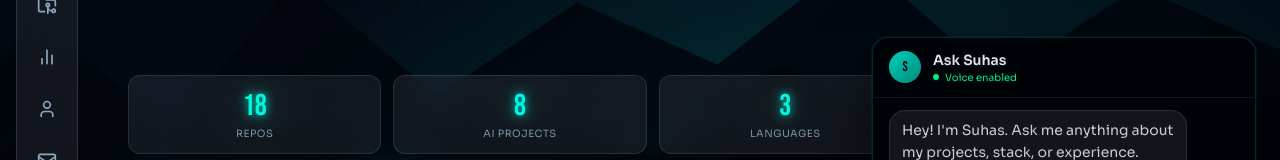
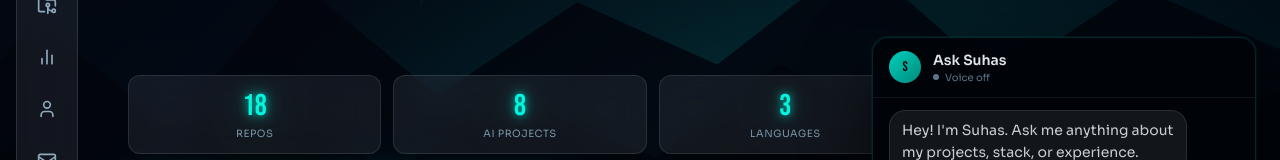
Before and after one commit to Suhas-123-cell/portfolio, a React (Vite) app: page / in a window 1280 px wide. Both pictures are taken after a click on the button "Ask Suhas". Shown: the part 343-503 px from the top of the page. Built offline with nearby package versions, Linux system fonts and the light colour scheme.

Commit message:
add voice on/off toggle (default off), gate TTS behind it

```diff
--- a/src/components/ChatWidget.tsx
+++ b/src/components/ChatWidget.tsx
@@ -36,6 +36,7 @@ export default function ChatWidget() {
   const [input, setInput] = useState('')
   const [loading, setLoading] = useState(false)
   const [listening, setListening] = useState(false)
+  const [voiceEnabled, setVoiceEnabled] = useState(false)
   const bottomRef = useRef<HTMLDivElement>(null)
   const inputRef = useRef<HTMLInputElement>(null)
   // eslint-disable-next-line @typescript-eslint/no-explicit-any
@@ -78,10 +79,10 @@ export default function ChatWidget() {
       setMessages(prev => [...prev, {
         role: 'assistant',
         content: reply,
-        audioLoading: true,
+        audioLoading: voiceEnabled,
       }])
 
-      fetchTTS(reply).then(url => {
+      if (voiceEnabled) fetchTTS(reply).then(url => {
           setMessages(prev => prev.map((m, i) =>
             i === assistantIndex ? { ...m, audioUrl: url ?? undefined, audioLoading: false } : m
           ))
@@ -199,12 +200,16 @@ export default function ChatWidget() {
                 <div className="text-sm font-sora font-semibold" style={{ color: 'oklch(92% 0.01 240)' }}>
                   Ask Suhas
                 </div>
-                <div className="text-[10px] font-sora flex items-center gap-1.5"
-                  style={{ color: 'oklch(83% 0.22 155)' }}>
+                <button
+                  onClick={() => setVoiceEnabled(v => !v)}
+                  className="text-[10px] font-sora flex items-center gap-1.5 cursor-pointer"
+                  style={{ color: voiceEnabled ? 'oklch(83% 0.22 155)' : 'oklch(55% 0.04 240)', background: 'none', border: 'none', padding: 0 }}
+                  title={voiceEnabled ? 'Click to disable voice' : 'Click to enable voice'}
+                >
                   <span className="w-1.5 h-1.5 rounded-full shrink-0"
-                    style={{ background: 'oklch(83% 0.22 155)' }} />
-                  Voice enabled
-                </div>
+                    style={{ background: voiceEnabled ? 'oklch(83% 0.22 155)' : 'oklch(55% 0.04 240)' }} />
+                  {voiceEnabled ? 'Voice on' : 'Voice off'}
+                </button>
               </div>
             </div>
 
```
